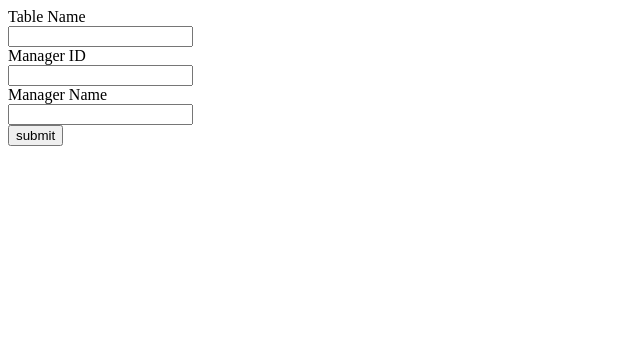
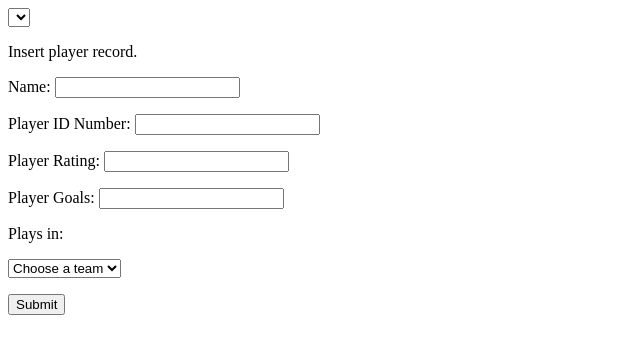
Before and after one commit to twothirtyfive/w4111-proj, a Flask app: template templates/insert.html in a window 1280 px wide. Shown: the top 354 px of the page, without its empty margins (0-640 px from the left). Run offline with Flask 2, Linux system fonts and the light colour scheme; the template is opened without the code that fills it, so the values that code supplies are empty; parts of the project's set-up code (start-up, migrations or seed data) failed here and were passed over.

Commit message:
added insert (not complete), fixed various bugs

```diff
--- a/server.py
+++ b/server.py
@@ -99,7 +99,7 @@ def home():
 
 @app.route('/', methods=['POST','GET'])
 def country_top_scorer():
-    word=request.form.get('country')
+    word=str(request.form.get('which_country'))
     max_min=request.form.get('max/min')
     year=request.form.get('bd')
     if max_min=='max':
@@ -194,7 +194,7 @@ def champion_teams():
 def match_history():
     team=request.form.get('team')
     order=str(request.form.get('order'))
-    query="select m.mid, m.mdate, t1.tname, m1.mname, m2.mname, t2.tname , m.home_goals, m.away_goals from match m, participate p, team t1, team t2, manager m1, manager m2, manages mag1, manages mag2 where m.mid=p.mid and t1.tid=p.tid and t2.tid=p.tid2 and m1.mid=mag1.mid and mag1.tid= t1.tid and m2.mid=mag2.mid and mag2.tid=t2.tid and (t1.tname= %s or t2.tname= %s) order by m.mdate;"
+    query="select m.mid, m.mdate, t1.tname, m1.mname, t2.tname, m2.mname , m.home_goals, m.away_goals from match m, participate p, team t1, team t2, manager m1, manager m2, manages mag1, manages mag2 where m.mid=p.mid and t1.tid=p.tid and t2.tid=p.tid2 and m1.mid=mag1.mid and mag1.tid= t1.tid and m2.mid=mag2.mid and mag2.tid=t2.tid and (t1.tname= %s or t2.tname= %s) order by m.mdate;"
     if(order=="DESC"):
         query=query[0:len(query)-1]+" DESC"
     matches=[]
@@ -207,11 +207,28 @@ def match_history():
 
 @app.route('/insert', methods=['POST','GET'])
 def insert():
-  return  render_template('insert.html')
+    query = "select t.tname from league l, belongs_tl tl, team t where l.lid = tl.lid and t.tid = tl.tid;"
+    cursor=g.conn.execute(query)
+    teams=[]
+    for cur in cursor:
+        teams.append(cur[0])
+    cursor.close()
+    return  render_template('insert.html', teams = teams)
 
 @app.route('/delete', methods=['POST','GET'])
 def delete():
    return render_template('delete.html')
+
+@app.route('/insert_player', methods=['POST', 'GET'])
+def insert_player():
+    pname = request.form['pname']
+    pid = request.form['pid']
+    prating = request.form['prating']
+    pgoals = request.form['pgoals']
+    team = request.form['teams']
+    g.conn.execute("INSERT INTO players VALUES (%d, %d, %s, %d)", (pid, prating, pname, pgoals))
+    g.conn.execute("INSERT INTO plays_in VALUES (%d, %d, %s)", (pid, tid, since))
+    return render_template('insert.html')
 
 @app.route('/insert_manager', methods=['POST', 'GET'])
 def insert_manager():
--- a/templates/insert.html
+++ b/templates/insert.html
@@ -1,17 +1,25 @@
 <html>
    <body>
-
-      <form action = "{{ url_for('insert_manager') }}" method = "POST">
-         Table Name<br>
-         <input type = "text" name = "tname" /></br>
-
-         Manager ID<br>
-         <input type = "text" name = "mid" /><br>
-
-         Manager Name<br>
-         <input type = "text" name = "mname" /><br>
-         <input type = "submit" value = "submit" /><br>
+     <select name="msg">
+       print msg
+     </select>
+      <p>Insert player record.</p>
+      <p>Name: <input type="text" name="pname"></p>
+      <p>Player ID Number: <input type="text" name="pid"></p>
+      <p>Player Rating: <input type="text" name="prating"></p>
+      <p>Player Goals: <input type="text" name="pgoals"></p>
+      <p>Plays in: <form action={{url_for('insert_player')}} method="POST">
+          <select name="teams">
+            <option value="">Choose a team</option>
+            {% for team in teams %}
+            <option value="{{team}}">{{team}}</option>
+            {% endfor %}
+          </select>
+        </form>
+      <form action={{url_for('insert_player')}} methods=['POST', 'GET']
+        <select name="Submit" onChange='{this.form.submit();}'>
+          <button  type="submit">Submit</button>
+        </select>
       </form>
-
    </body>
 </html>
```
Also changed, not shown: templates/home.html (+13 -10 lines).
